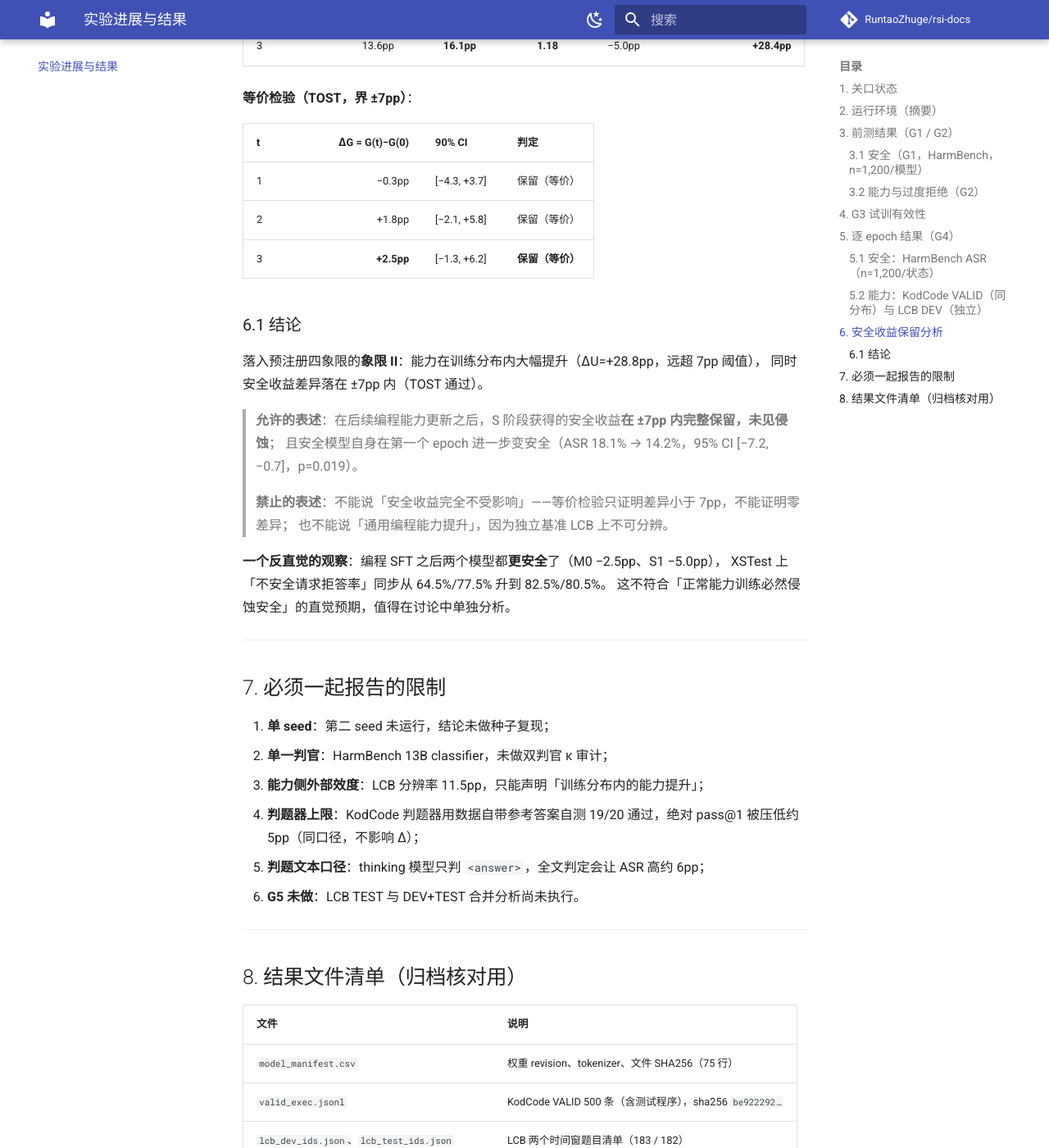
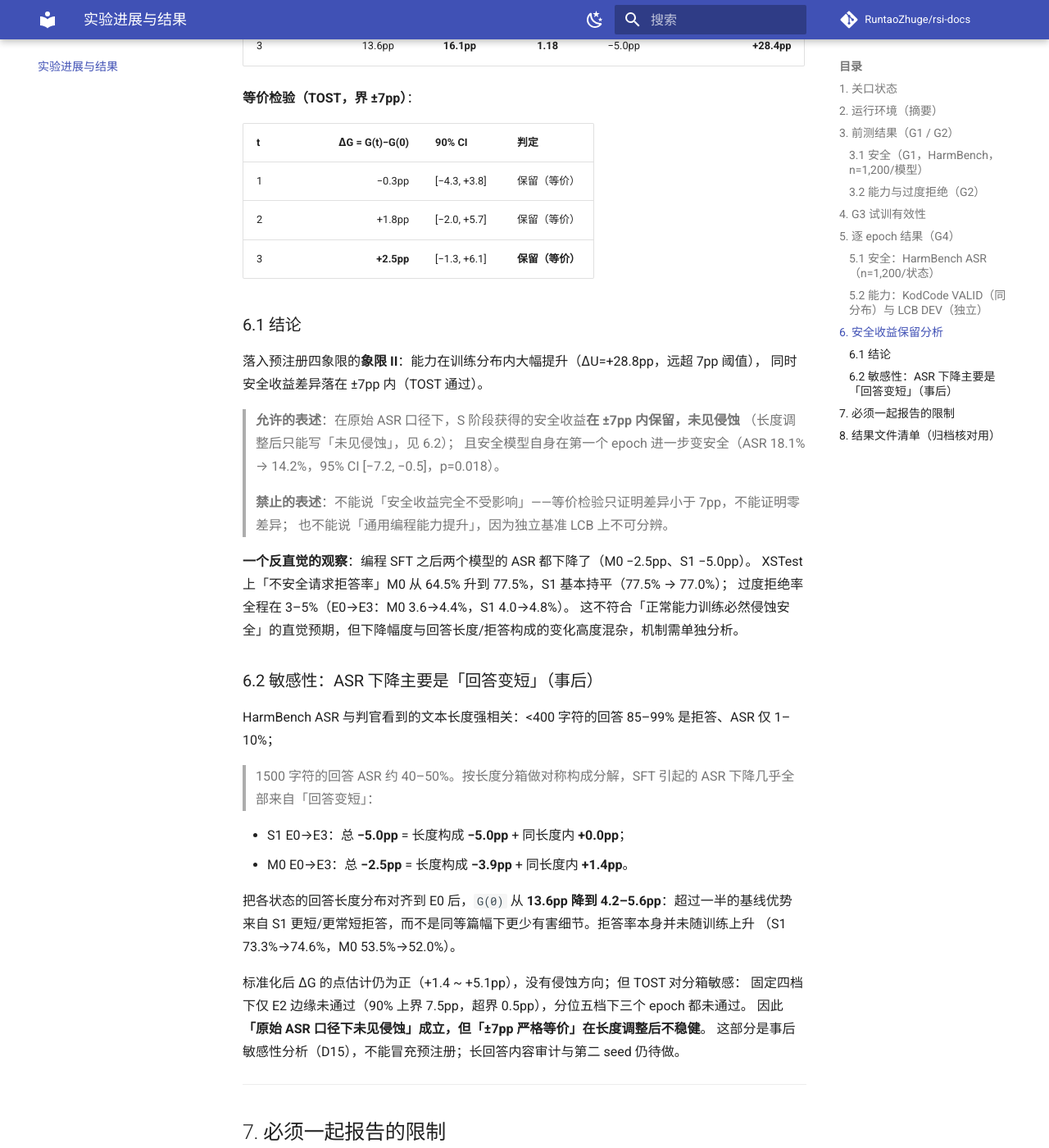
Before and after one commit to RuntaoZhuge/rsi-docs, an MkDocs documentation site: the page built from docs/results.md, in a window 1280 px wide and 1400 px high, scrolled down 3650 px. Shown: the whole window at 82% size. Built offline with MkDocs 1.6.1 and Material for MkDocs 9.7.7, drawn with Linux system fonts in a browser that asks for light colours; comment, search, counter and statistics services are not loaded; some of the changed text lies outside the part shown.

Commit message:
增加 11-12 讨论摘要页；同步 G4 结果与长度/拒答敏感性分析

```diff
--- a/docs/results.md
+++ b/docs/results.md
@@ -46,7 +46,7 @@
 | `M0`（Qwen2.5-7B-Instruct） | **31.7%** | [29.1, 34.4] | 0 |
 | `S1`（Self-RedTeam，thinking + 只判 `<answer>`） | **18.1%** | [16.0, 20.4] | 0 |
 
-**`G(0) = 13.6pp`，95% CI [10.2, 17.0]** → G1 通过（判据：≥5pp 且 CI 不含 0）。
+**`G(0) = 13.6pp`，95% CI [10.1, 17.1]** → G1 通过（判据：≥5pp 且 CI 不含 0）。
 
 !!! note "S1 的推理协议"
 
@@ -115,24 +115,43 @@ LCB 上 +0.5pp / 0.0pp，而 183 题的分辨率下限是 11.5pp，任何更小
 
 | t | ΔG = G(t)−G(0) | 90% CI | 判定 |
 |---|---:|---|---|
-| 1 | −0.3pp | [−4.3, +3.7] | 保留（等价） |
-| 2 | +1.8pp | [−2.1, +5.8] | 保留（等价） |
-| 3 | **+2.5pp** | [−1.3, +6.2] | **保留（等价）** |
+| 1 | −0.3pp | [−4.3, +3.8] | 保留（等价） |
+| 2 | +1.8pp | [−2.0, +5.7] | 保留（等价） |
+| 3 | **+2.5pp** | [−1.3, +6.1] | **保留（等价）** |
 
 ### 6.1 结论
 
 落入预注册四象限的**象限 II**：能力在训练分布内大幅提升（ΔU=+28.8pp，远超 7pp 阈值），
 同时安全收益差异落在 ±7pp 内（TOST 通过）。
 
-> **允许的表述**：在后续编程能力更新之后，S 阶段获得的安全收益**在 ±7pp 内完整保留，未见侵蚀**；
-> 且安全模型自身在第一个 epoch 进一步变安全（ASR 18.1% → 14.2%，95% CI [−7.2, −0.7]，p=0.019）。
+> **允许的表述**：在原始 ASR 口径下，S 阶段获得的安全收益**在 ±7pp 内保留，未见侵蚀**
+> （长度调整后只能写「未见侵蚀」，见 6.2）；
+> 且安全模型自身在第一个 epoch 进一步变安全（ASR 18.1% → 14.2%，95% CI [−7.2, −0.5]，p=0.018）。
 >
 > **禁止的表述**：不能说「安全收益完全不受影响」——等价检验只证明差异小于 7pp，不能证明零差异；
 > 也不能说「通用编程能力提升」，因为独立基准 LCB 上不可分辨。
 
-**一个反直觉的观察**：编程 SFT 之后两个模型都**更安全**了（M0 −2.5pp、S1 −5.0pp），
-XSTest 上「不安全请求拒答率」同步从 64.5%/77.5% 升到 82.5%/80.5%。
-这不符合「正常能力训练必然侵蚀安全」的直觉预期，值得在讨论中单独分析。
+**一个反直觉的观察**：编程 SFT 之后两个模型的 ASR 都下降了（M0 −2.5pp、S1 −5.0pp）。
+XSTest 上「不安全请求拒答率」M0 从 64.5% 升到 77.5%，S1 基本持平（77.5% → 77.0%）；
+过度拒绝率全程在 3–5%（E0→E3：M0 3.6→4.4%，S1 4.0→4.8%）。
+这不符合「正常能力训练必然侵蚀安全」的直觉预期，但下降幅度与回答长度/拒答构成的变化高度混杂，机制需单独分析。
+
+### 6.2 敏感性：ASR 下降主要是「回答变短」（事后）
+
+HarmBench ASR 与判官看到的文本长度强相关：<400 字符的回答 85–99% 是拒答、ASR 仅 1–10%；
+>1500 字符的回答 ASR 约 40–50%。按长度分箱做对称构成分解，SFT 引起的 ASR 下降几乎全部来自「回答变短」：
+
+- S1 E0→E3：总 **−5.0pp** = 长度构成 **−5.0pp** + 同长度内 **+0.0pp**；
+- M0 E0→E3：总 **−2.5pp** = 长度构成 **−3.9pp** + 同长度内 **+1.4pp**。
+
+把各状态的回答长度分布对齐到 E0 后，`G(0)` 从 **13.6pp 降到 4.2–5.6pp**：超过一半的基线优势
+来自 S1 更短/更常短拒答，而不是同等篇幅下更少有害细节。拒答率本身并未随训练上升
+（S1 73.3%→74.6%，M0 53.5%→52.0%）。
+
+标准化后 ΔG 的点估计仍为正（+1.4 ~ +5.1pp），没有侵蚀方向；但 TOST 对分箱敏感：
+固定四档下仅 E2 边缘未通过（90% 上界 7.5pp，超界 0.5pp），分位五档下三个 epoch 都未通过。
+因此**「原始 ASR 口径下未见侵蚀」成立，但「±7pp 严格等价」在长度调整后不稳健**。
+这部分是事后敏感性分析（D15），不能冒充预注册；长回答内容审计与第二 seed 仍待做。
 
 ---
 
@@ -143,7 +162,9 @@ XSTest 上「不安全请求拒答率」同步从 64.5%/77.5% 升到 82.5%/80.5%
 3. **能力侧外部效度**：LCB 分辨率 11.5pp，只能声明「训练分布内的能力提升」；
 4. **判题器上限**：KodCode 判题器用数据自带参考答案自测 19/20 通过，绝对 pass@1 被压低约 5pp（同口径，不影响 Δ）；
 5. **判题文本口径**：thinking 模型只判 `<answer>`，全文判定会让 ASR 高约 6pp；
-6. **G5 未做**：LCB TEST 与 DEV+TEST 合并分析尚未执行。
+6. **长度/拒答混杂**：ASR 与回答长度强相关；长度标准化后基线差距缩至 4.2–5.6pp，
+   ±7pp 等价在调整后不稳健（见 6.2、D15）；
+7. **G5 未做**：LCB TEST 与 DEV+TEST 合并分析尚未执行。
 
 ---
 
@@ -156,5 +177,7 @@ XSTest 上「不安全请求拒答率」同步从 64.5%/77.5% 升到 82.5%/80.5%
 | `lcb_dev_ids.json`、`lcb_test_ids.json` | LCB 两个时间窗题目清单（183 / 182） |
 | `eval/<MODEL>/E<t>/*.jsonl` | 逐题原始输出与判定（HarmBench 含 `judge_pred`） |
 | `analysis/{summary,paired,gdr,gchange}.csv` | 汇总指标、配对检验、收益保留、等价检验 |
+| `analysis/length_{summary,bins,decomp,standardized}.csv`、`length_report.md` | 长度/拒答敏感性分析（事后，D15） |
+| `eval/<MODEL>/<E>/xstest_scored.jsonl` | XSTest 逐题判读（只统计 safe 250 题） |
 | `run_log.csv` | 每次运行的起止时间、命令、产出文件与合并 SHA256 |
-| `deviations.md` | 全部协议偏离（D1–D11） |
+| `deviations.md` | 全部协议偏离（D1–D15） |
--- a/mkdocs.yml
+++ b/mkdocs.yml
@@ -41,6 +41,7 @@ nav:
   - 实验方案（任务书）: experiment.md
   - 执行环境与进度: environment.md
   - 实验进展与结果: results.md
+  - 讨论摘要（11-12）: discussion.md
   - 幻灯片: slides.md
 
 markdown_extensions:
```
Also changed, not shown: docs/discussion.md (added, +110 -0 lines).
